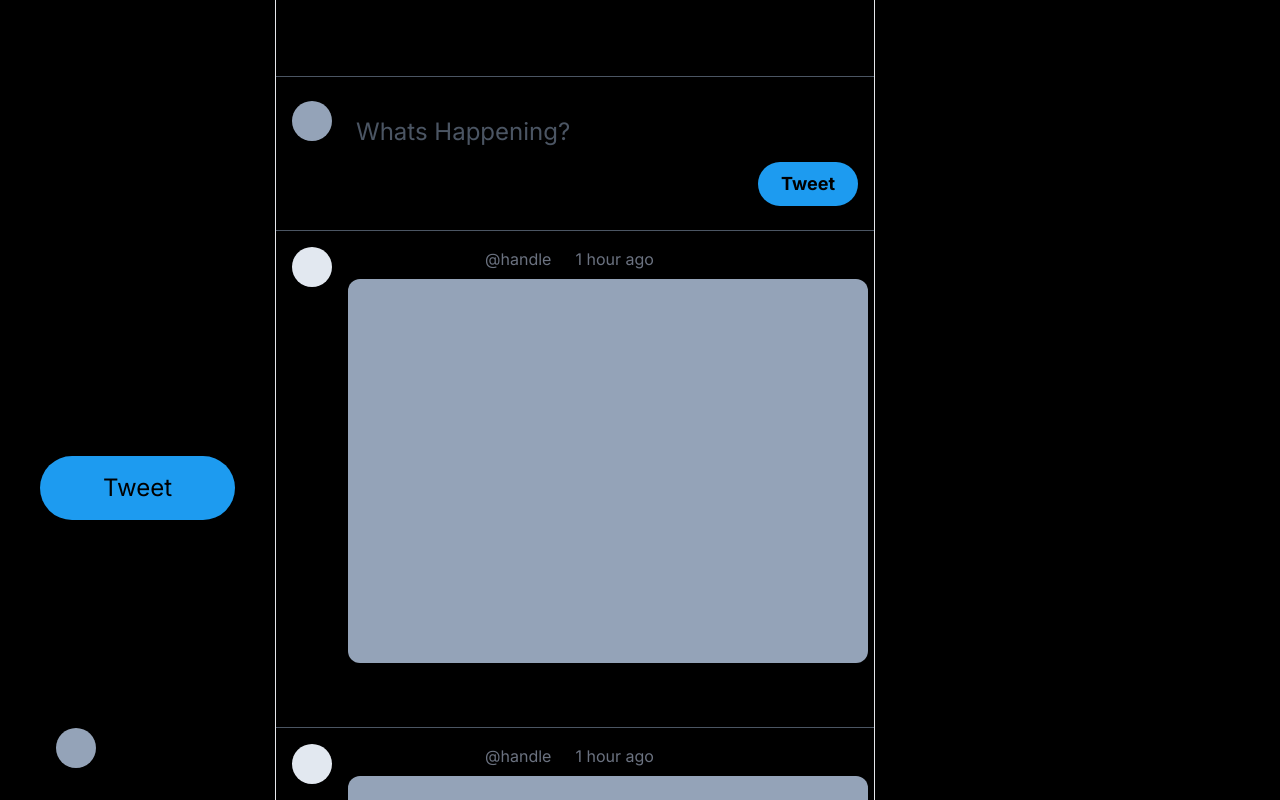
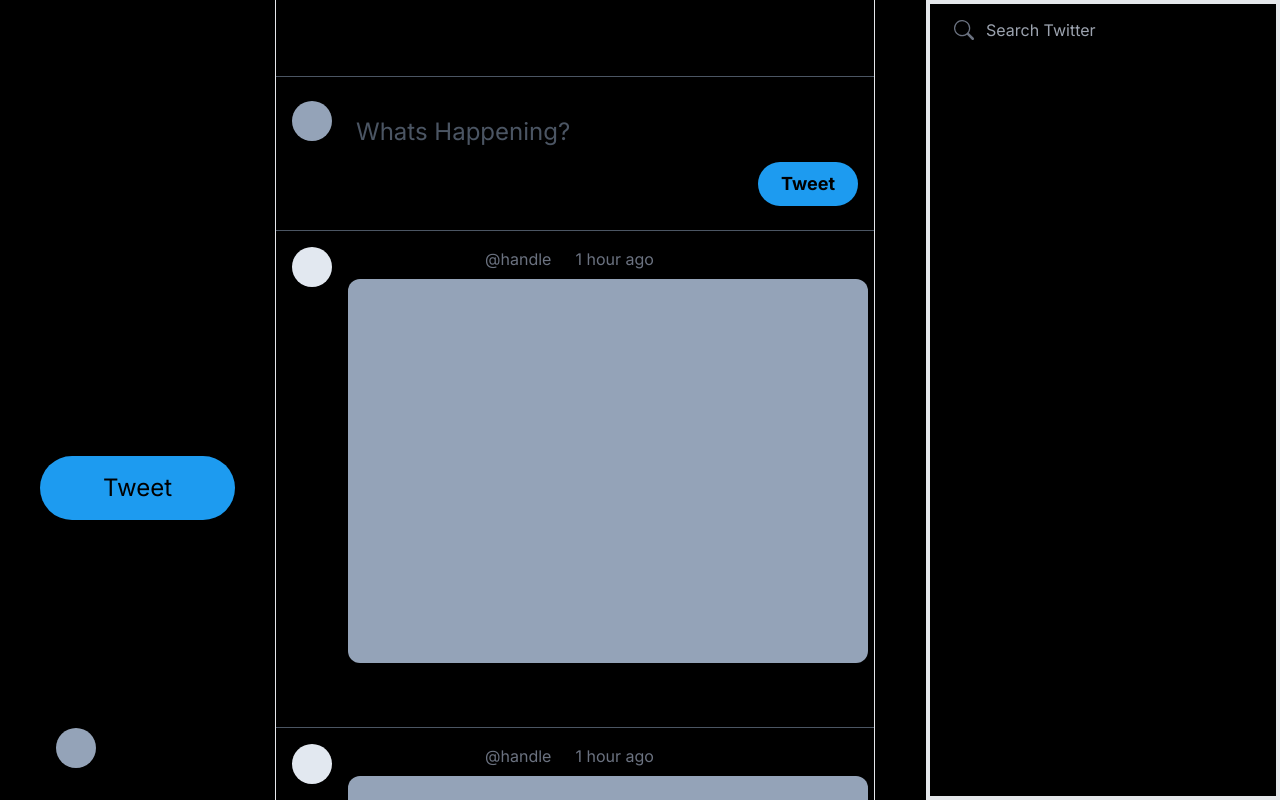
Before and after one commit to prateekvarma/twitter-clone-nextjs-supabase, a Next.js app: page / in a window 1280 px wide. Shown: the top 800 px of the page. Built offline with nearby package versions, Linux system fonts and the light colour scheme.

Commit message:
Initial setup for right sidebar

```diff
--- a/src/app/page.tsx
+++ b/src/app/page.tsx
@@ -1,3 +1,4 @@
+import { BsSearch } from 'react-icons/bs';
 import LeftSidebar from './components/LeftSidebar';
 import MainComponent from './components/MainComponent';
 
@@ -5,10 +6,28 @@
   return (
     <div className='w-full h-full flex justify-center items-center relative bg-black'>
       <div className='max-w-screen-xl w-full flex relative'>
-        {/* Left section */}
         <LeftSidebar />
         <MainComponent />
-        <section></section>
+        <section className='absolute border-4 right-0 flex flex-col items-stretch h-screen px-6'>
+          <div>
+            <div className='relative w-full h-full'>
+              <label
+                htmlFor='searchBox'
+                className='absolute top-0 left-0 h-full flex items-center justify-center'
+              >
+                <BsSearch className='w-5 h-5 text-gray-500' />
+              </label>
+              <input
+                id='searchBox'
+                type='text'
+                placeholder='Search Twitter'
+                className='outline-none bg-transparent border-none w-full h-full rounded-xl py-4 px-8'
+              />
+            </div>
+          </div>
+          <div></div>
+          <div></div>
+        </section>
       </div>
     </div>
   );
```
